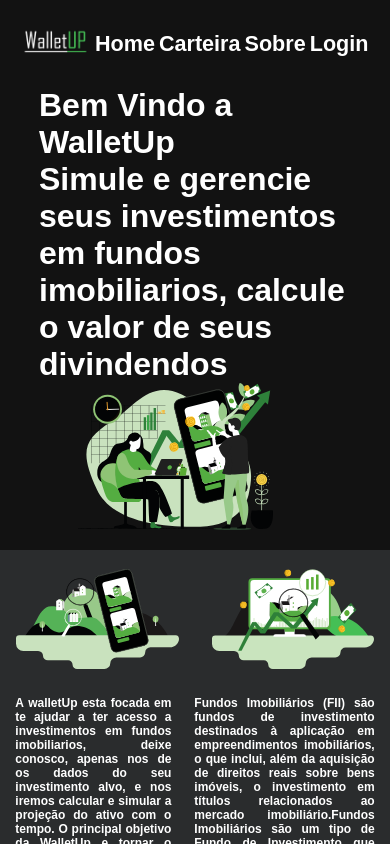
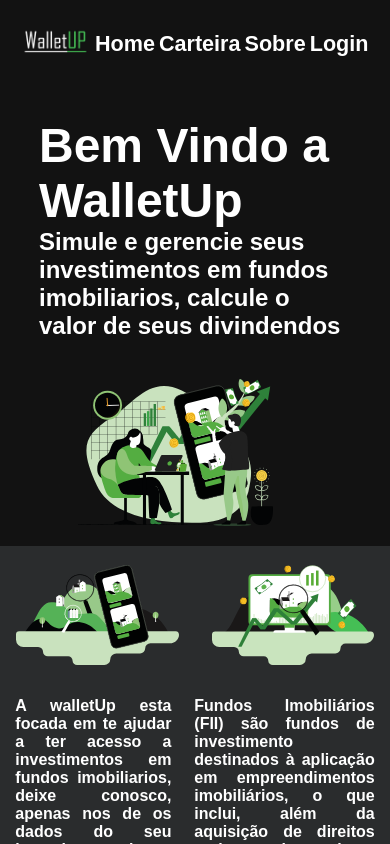
Before and after one commit to ProjetoWalletUp/PW, a React (Create React App) app in the folder walletup/: page / in a window 390 px wide. Shown: the top 844 px of the page. Built offline with nearby package versions, Linux system fonts and the light colour scheme.

Commit message:
Home beta Atualizado

```diff
--- a/walletup/src/views/contents/Home.css
+++ b/walletup/src/views/contents/Home.css
@@ -18,11 +18,12 @@
     padding: 5%;
 }
 
-div.box1.h1{
-    font-size: 250%;
+div.HeadTitle{
+    padding-top: 10%;
+    font-size: 350%;
 }
-div.box1.h2{
-    font-size: 150;
+div.HeadText{
+    font-size: 150%;
 }
 
 div.box1{
@@ -67,7 +68,7 @@
 }
 
 
-@media only screen and (max-width: 800px){
+@media only screen and (max-width: 900px){
     div.Container1{
         display: flex;
         background-color: #121212;
@@ -77,11 +78,11 @@
         width: 100%;
         padding: 0%;
     }
-    div.box1.headText{
+    div.HeadTitle{
+        font-size: 150%;
+    }
+    div.HeadText{
         font-size: 75%;
-    }
-    div.box1.h{
-        font-size: 10%;
     }
     div.box1{
         width: 80%;
@@ -91,10 +92,10 @@
     }
     div.box2{
         display: flex;
-        padding:0% 20% 5%;
+        padding:10% 20% 5%;
     }
     div.box3{
-        font-size: 75%;
+        font-size: 100%;
     }
     p{
         padding: 3%;
@@ -110,3 +111,9 @@
         width: fit-content;
     }
 }
+@media only screen and (max-width: 320px){
+    img.home{
+        height: 70px;
+        width: fit-content;
+    }
+}
```
